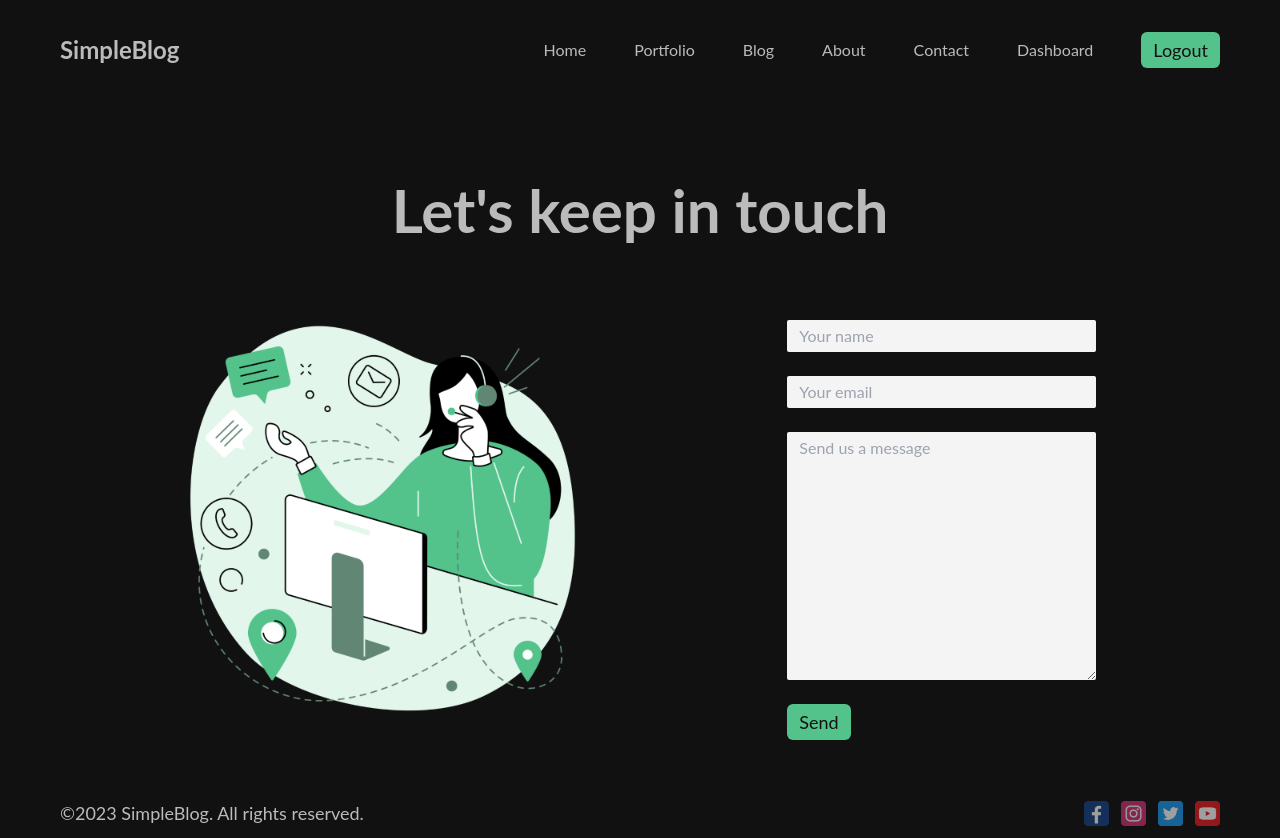
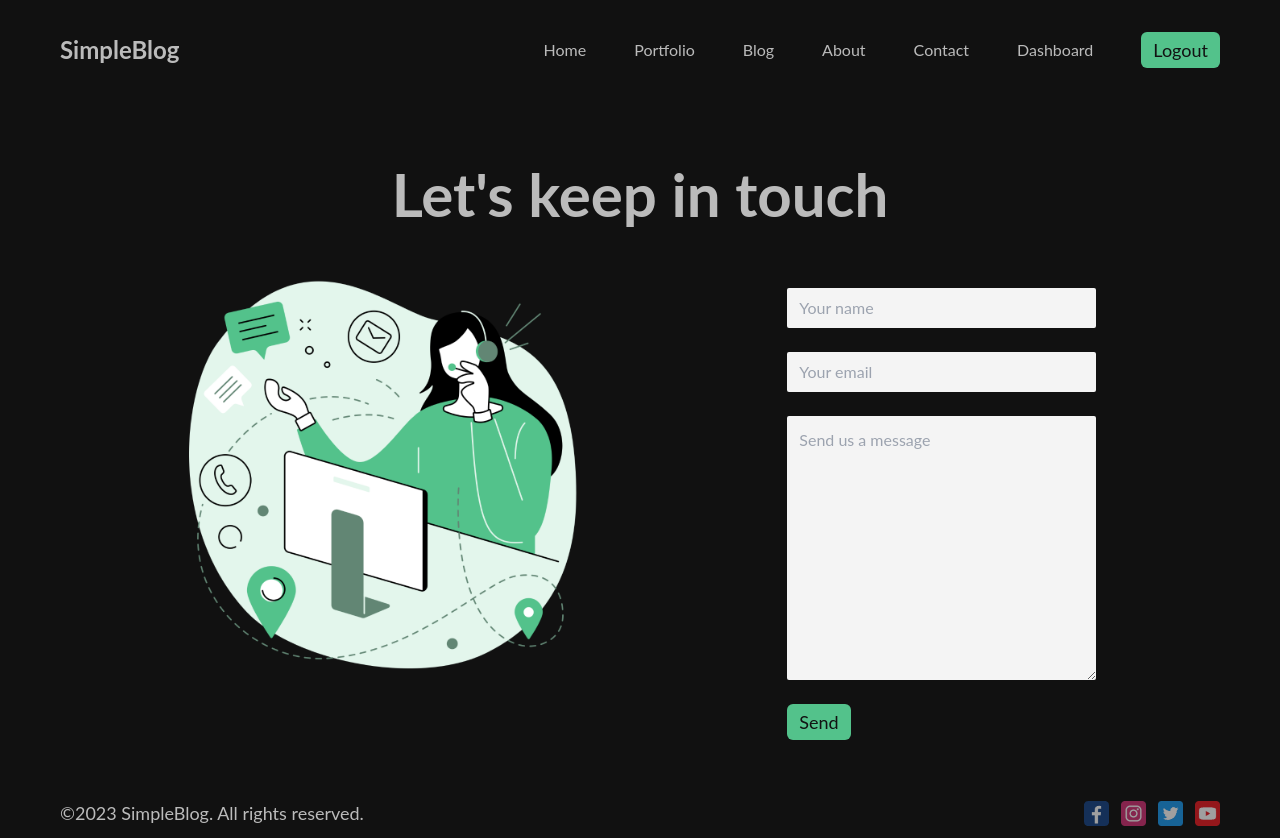
Before and after one commit to bojan09/next-js-blog, a Next.js app: page /contact in a window 1280 px wide. Built offline with nearby package versions, Linux system fonts and the light colour scheme.

Commit message:
updates in About and Contact page

```diff
--- a/src/app/contact/page.jsx
+++ b/src/app/contact/page.jsx
@@ -7,7 +7,7 @@ import { Button } from "@/components";
 const Contact = () => {
   return (
     <div className="">
-      <h1 className="text-xl md:text-6xl font-bold my-[5rem] text-center">
+      <h1 className="text-xl md:text-6xl font-bold my-[4rem] text-center">
         Let's keep in touch
       </h1>
       <div className="flex justify-evenly gap-20 my-12">
@@ -16,7 +16,7 @@ const Contact = () => {
             src="/contact.png"
             alt="contact_img"
             fill={true}
-            className="object-cover"
+            className="object-contain contact_animation"
           />
         </div>
         <div>
@@ -24,18 +24,18 @@ const Contact = () => {
             <input
               type="text"
               placeholder="Your name"
-              className="rounded-sm px-3 py-1 bg-[#f4f4f4]"
+              className="rounded-sm px-3 py-2 bg-[#f4f4f4]"
             />
             <input
               type="email"
               placeholder="Your email"
-              className="rounded-sm px-3 py-1 bg-[#f4f4f4]"
+              className="rounded-sm px-3 py-2 bg-[#f4f4f4]"
             />
             <textarea
               placeholder="Send us a message"
               cols="30"
               rows="10"
-              className="rounded-sm px-3 py-1 bg-[#f4f4f4]"
+              className="rounded-sm px-3 py-3 bg-[#f4f4f4]"
             ></textarea>
             <Button url="#" text="Send" />
           </form>
--- a/src/app/globals.css
+++ b/src/app/globals.css
@@ -80,3 +80,35 @@ select {
         scroll-behavior: auto !important;
     }
 }
+
+/* Animation */
+.contact_animation {
+    object-fit: cover;
+    animation: move 3s infinite ease alternate;
+}
+
+.home_animation {
+    object-fit: contain;
+    animation: move2 3s infinite ease alternate;
+}
+
+@keyframes move {
+    from {
+        transform: translateY(-15px);
+    }
+
+    to {
+        transform: translateY(0px) scale(1.03);
+    }
+}
+
+
+@keyframes move2 {
+    from {
+        transform: translateY(-15px);
+    }
+
+    to {
+        transform: translateY(10px);
+    }
+}
--- a/src/app/page.jsx
+++ b/src/app/page.jsx
@@ -26,7 +26,7 @@ export default function Home() {
         <Image
           src={Hero_img}
           alt="hero_img"
-          className="w-full md:h-[500px] object-cover xs:my-8 md:m-0"
+          className="w-full md:h-[500px] object-cover xs:my-8 md:m-0 home_animation"
         />
       </div>
     </div>
```
